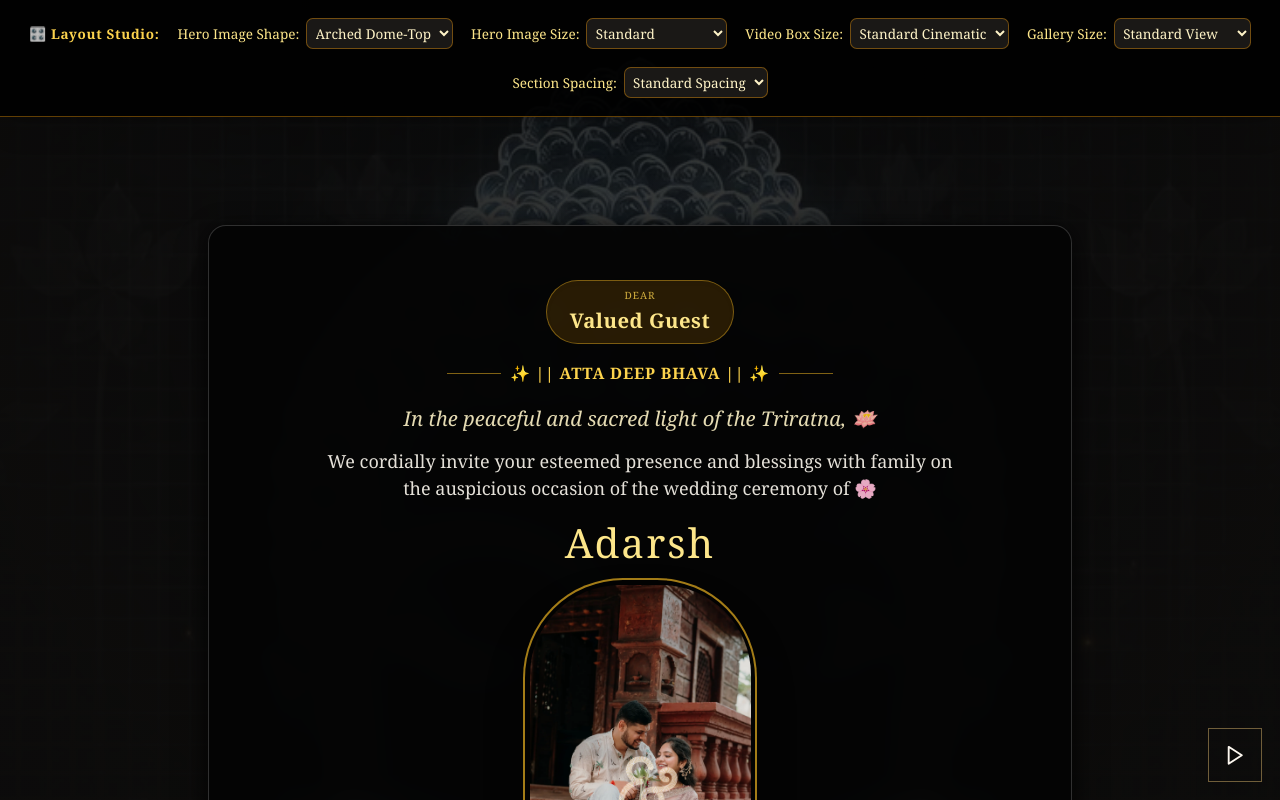
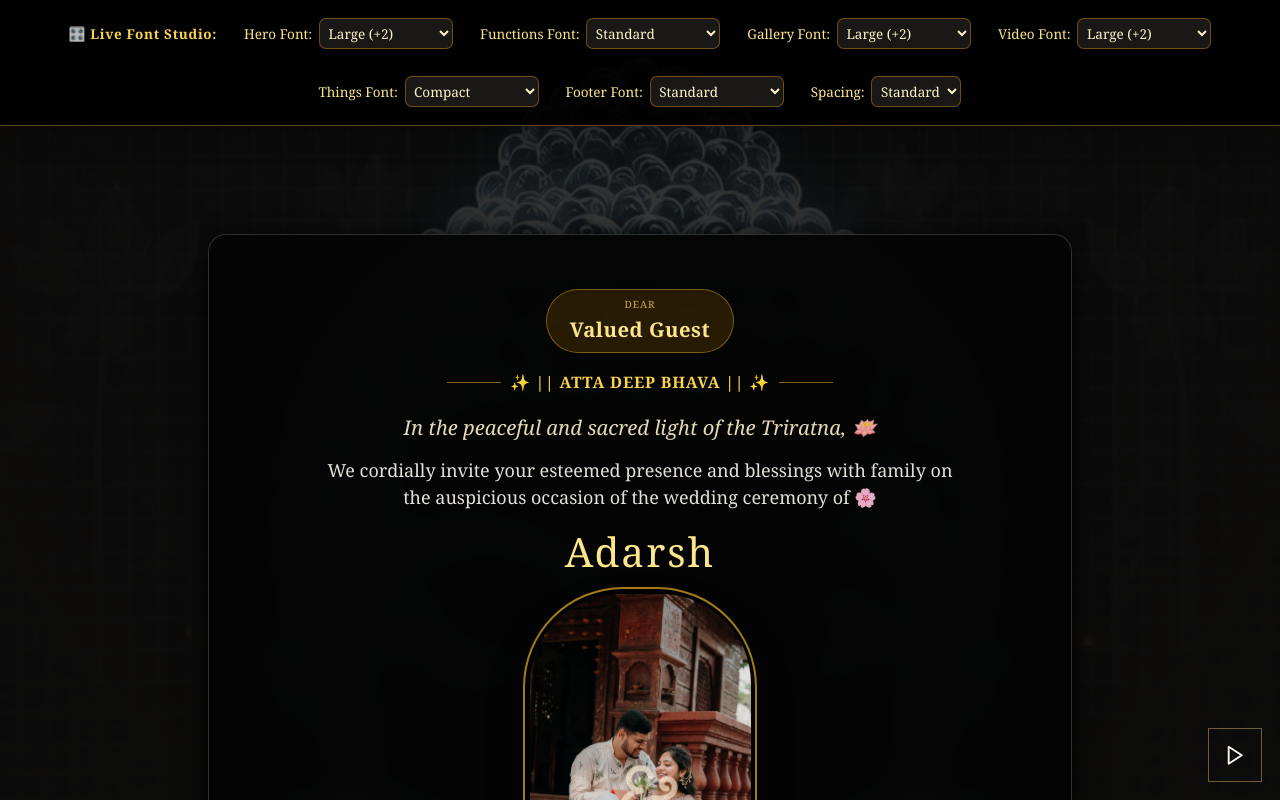
Before and after one commit to Adoniskingx/AD, a React (Vite) app in the folder adarsh-divyansha-wedding/: page / in a window 1280 px wide. Shown: the top 800 px of the page. Built offline with nearby package versions, Linux system fonts and the light colour scheme.

Commit message:
Refactor font size and layout studio labels

```diff
--- a/adarsh-divyansha-wedding/src/App.tsx
+++ b/adarsh-divyansha-wedding/src/App.tsx
@@ -8,7 +8,7 @@ import Footer from './components/Footer';
 import MusicPlayer from './components/MusicPlayer';
 
 export function App() {
-  // Font Size States per Section (pre-configured to your requested layout)
+  // Font Size States per Section (Defaulting to your precise requested sizes)
   const [heroFontSize, setHeroFontSize] = useState('115%');     // Large (+2)
   const [functionsFontSize, setFunctionsFontSize] = useState('100%'); // Standard (Normal)
   const [galleryFontSize, setGalleryFontSize] = useState('115%');   // Large (+2)
@@ -16,93 +16,90 @@ export function App() {
   const [thingsFontSize, setThingsFontSize] = useState('85%');     // Compact (Small)
   const [footerFontSize, setFooterFontSize] = useState('100%');  // Standard (Normal)
 
-  // Layout Studio Dropdown States for Images, Video, and Sections
-  const [heroImageShape, setHeroImageShape] = useState('rounded-t-[120px] rounded-b-2xl');
-  const [heroImageSize, setHeroImageSize] = useState('w-64 md:w-76 h-80 md:h-96');
-  const [videoSize, setVideoSize] = useState('aspect-video');
-  const [gallerySize, setGallerySize] = useState('h-[350px] md:h-[420px]');
+  // Layout Studio Dropdown States
   const [sectionSpacing, setSectionSpacing] = useState('py-12');
 
   return (
     <div className="min-h-screen relative overflow-x-hidden">
 
-      {/* 🎛️ Clean Collapsible Studio Bar for Sizes & Shapes */}
+      {/* 🎛️ Live Layout Studio Bar */}
       <div className="bg-black/90 border-b border-amber-500/40 p-4 relative z-50 text-xs text-amber-100 shadow-xl">
-        <div className="max-w-6xl mx-auto flex flex-wrap items-center justify-center gap-4">
-          <span className="font-serif text-amber-300 font-bold tracking-wider">🎛️ Layout Studio:</span>
+        <div className="max-w-6xl mx-auto flex flex-wrap items-center justify-center gap-6">
+          <span className="font-serif text-amber-300 font-bold tracking-wider">🎛️ Live Font Studio:</span>
 
-          {/* Hero Image Shape Dropdown */}
+          {/* Hero Font Size */}
           <div className="flex items-center gap-1.5">
-            <label className="text-amber-200">Hero Image Shape:</label>
-            <select
-              value={heroImageShape}
-              onChange={(e) => setHeroImageShape(e.target.value)}
-              className="bg-[#1A1816] text-amber-100 border border-amber-500/40 rounded-md p-1"
-            >
-              <option value="rounded-t-[120px] rounded-b-2xl">Arched Dome-Top</option>
-              <option value="rounded-full">Vertical Oval</option>
-              <option value="rounded-2xl">Soft Rectangle</option>
+            <label className="text-amber-200">Hero Font:</label>
+            <select value={heroFontSize} onChange={(e) => setHeroFontSize(e.target.value)} className="bg-[#1A1816] text-amber-100 border border-amber-500/40 rounded-md p-1">
+              <option value="85%">Compact</option>
+              <option value="100%">Standard</option>
+              <option value="115%">Large (+2)</option>
+              <option value="130%">Extra Large (+4)</option>
             </select>
           </div>
 
-          {/* Hero Image Size Dropdown */}
+          {/* Functions Font Size */}
           <div className="flex items-center gap-1.5">
-            <label className="text-amber-200">Hero Image Size:</label>
-            <select
-              onChange={(e) => {
-                const val = e.target.value;
-                if (val === 'sm') setHeroImageSize('w-48 md:w-56 h-60 md:h-72');
-                if (val === 'md') setHeroImageSize('w-64 md:w-76 h-80 md:h-96');
-                if (val === 'lg') setHeroImageSize('w-76 md:w-92 h-96 md:h-[450px]');
-              }}
-              className="bg-[#1A1816] text-amber-100 border border-amber-500/40 rounded-md p-1"
-              defaultValue="md"
-            >
-              <option value="sm">Compact</option>
-              <option value="md">Standard</option>
-              <option value="lg">Immersive Large</option>
+            <label className="text-amber-200">Functions Font:</label>
+            <select value={functionsFontSize} onChange={(e) => setFunctionsFontSize(e.target.value)} className="bg-[#1A1816] text-amber-100 border border-amber-500/40 rounded-md p-1">
+              <option value="85%">Compact</option>
+              <option value="100%">Standard</option>
+              <option value="115%">Large (+2)</option>
+              <option value="130%">Extra Large (+4)</option>
             </select>
           </div>
 
-          {/* Video Box Size Dropdown */}
+          {/* Gallery Font Size */}
           <div className="flex items-center gap-1.5">
-            <label className="text-amber-200">Video Box Size:</label>
-            <select
-              value={videoSize}
-              onChange={(e) => setVideoSize(e.target.value)}
-              className="bg-[#1A1816] text-amber-100 border border-amber-500/40 rounded-md p-1"
-            >
-              <option value="aspect-video">Standard Cinematic</option>
-              <option value="h-[250px] md:h-[350px]">Compact Height</option>
-              <option value="h-[400px] md:h-[550px]">Large Immersive</option>
+            <label className="text-amber-200">Gallery Font:</label>
+            <select value={galleryFontSize} onChange={(e) => setGalleryFontSize(e.target.value)} className="bg-[#1A1816] text-amber-100 border border-amber-500/40 rounded-md p-1">
+              <option value="85%">Compact</option>
+              <option value="100%">Standard</option>
+              <option value="115%">Large (+2)</option>
+              <option value="130%">Extra Large (+4)</option>
             </select>
           </div>
 
-          {/* Gallery Size Dropdown */}
+          {/* Video Font Size */}
           <div className="flex items-center gap-1.5">
-            <label className="text-amber-200">Gallery Size:</label>
-            <select
-              value={gallerySize}
-              onChange={(e) => setGallerySize(e.target.value)}
-              className="bg-[#1A1816] text-amber-100 border border-amber-500/40 rounded-md p-1"
-            >
-              <option value="h-[280px] md:h-[340px]">Compact View</option>
-              <option value="h-[350px] md:h-[420px]">Standard View</option>
-              <option value="h-[450px] md:h-[550px]">Immersive View</option>
+            <label className="text-amber-200">Video Font:</label>
+            <select value={videoFontSize} onChange={(e) => setVideoFontSize(e.target.value)} className="bg-[#1A1816] text-amber-100 border border-amber-500/40 rounded-md p-1">
+              <option value="85%">Compact</option>
+              <option value="100%">Standard</option>
+              <option value="115%">Large (+2)</option>
+              <option value="130%">Extra Large (+4)</option>
             </select>
           </div>
 
-          {/* Section Spacing Dropdown */}
+          {/* Things to Know Font Size */}
           <div className="flex items-center gap-1.5">
-            <label className="text-amber-200">Section Spacing:</label>
-            <select
-              value={sectionSpacing}
-              onChange={(e) => setSectionSpacing(e.target.value)}
-              className="bg-[#1A1816] text-amber-100 border border-amber-500/40 rounded-md p-1"
-            >
-              <option value="py-6">Compact Spacing</option>
-              <option value="py-12">Standard Spacing</option>
-              <option value="py-20">Relaxed Spacing</option>
+            <label className="text-amber-200">Things Font:</label>
+            <select value={thingsFontSize} onChange={(e) => setThingsFontSize(e.target.value)} className="bg-[#1A1816] text-amber-100 border border-amber-500/40 rounded-md p-1">
+              <option value="85%">Compact</option>
+              <option value="100%">Standard</option>
+              <option value="115%">Large (+2)</option>
+              <option value="130%">Extra Large (+4)</option>
+            </select>
+          </div>
+
+          {/* Footer Font Size */}
+          <div className="flex items-center gap-1.5">
+            <label className="text-amber-200">Footer Font:</label>
+            <select value={footerFontSize} onChange={(e) => setFooterFontSize(e.target.value)} className="bg-[#1A1816] text-amber-100 border border-amber-500/40 rounded-md p-1">
+              <option value="85%">Compact</option>
+              <option value="100%">Standard</option>
+              <option value="115%">Large (+2)</option>
+              <option value="130%">Extra Large (+4)</option>
+            </select>
+          </div>
+
+          {/* Section Spacing */}
+          <div className="flex items-center gap-1.5">
+            <label className="text-amber-200">Spacing:</label>
+            <select value={sectionSpacing} onChange={(e) => setSectionSpacing(e.target.value)} className="bg-[#1A1816] text-amber-100 border border-amber-500/40 rounded-md p-1">
+              <option value="py-6">Compact</option>
+              <option value="py-12">Standard</option>
+              <option value="py-20">Relaxed</option>
             </select>
           </div>
 
@@ -113,7 +110,7 @@ export function App() {
       <div className="sacred-bg-layer" />
       <div className="sacred-overlay-layer" />
 
-      {/* Main Content Sections with Applied Sizes, Shapes, and Font Scales */}
+      {/* Main Content Sections with Forced Inline Scaling */}
       <div className="site-content-wrapper">
         <div style={{ fontSize: heroFontSize }} className={sectionSpacing}>
           <Hero />
```
